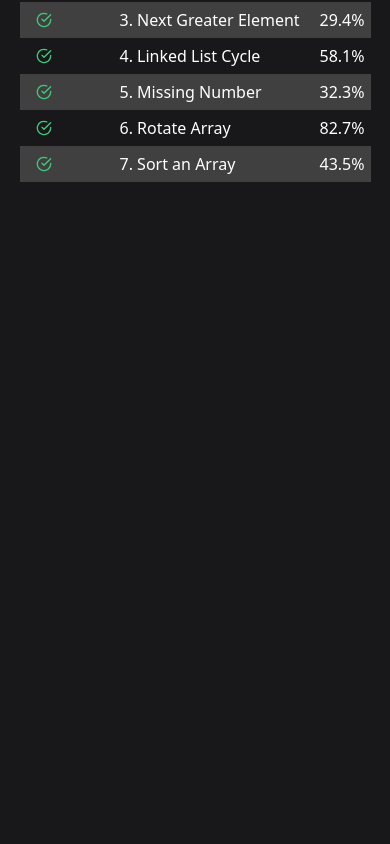
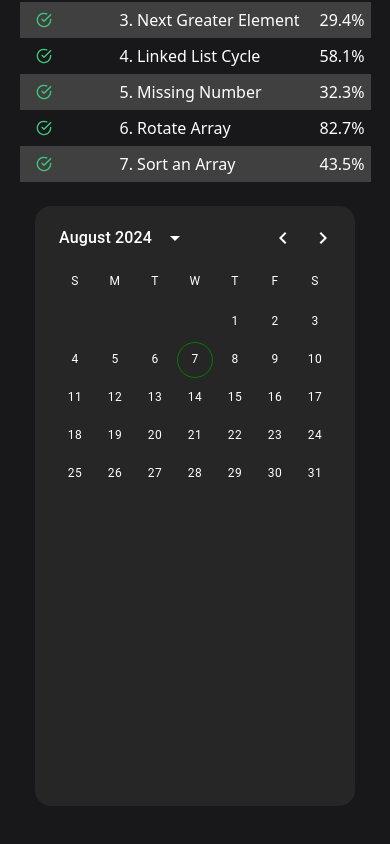
Before and after one commit to JahirPendhari09/Leetcode, a React (Create React App) app: page /problemset in a window 390 px wide. Shown: the part 1994-2838 px from the top of the page. Built offline with nearby package versions, Linux system fonts and the light colour scheme.

Commit message:
displaying calender is working

```diff
--- a/src/components/common/Header/Header.js
+++ b/src/components/common/Header/Header.js
@@ -21,7 +21,7 @@ const Header = () => {
       <div className={`flex w-full items-center justify-between ${problemExist ? '' : 'max-w-[1150px]'}  mx-auto  p-1 `}>
         <div className='hidden md:flex lg:flex gap-6 justify-center items-center text-[16px] font-medium'>
           <Link to='/'>
-            <img  src='https://upload.wikimedia.org/wikipedia/commons/8/8e/LeetCode_Logo_1.png' className='w-8 h-8'/>
+            <img  src='https://upload.wikimedia.org/wikipedia/commons/8/8e/LeetCode_Logo_1.png' className='w-8 h-8'  alt='link'/>
           </Link>
           {
             !problemExist ? <>
--- a/src/components/common/Select/Select.js
+++ b/src/components/common/Select/Select.js
@@ -38,6 +38,7 @@ export const SelectDropdown = ({ value, setValue, options }) => {
 			onChange={(e) => {
 				setValue(e);
 			}}
+			label=''
 		/>
 	);
 }
--- a/src/views/Problems/index.js
+++ b/src/views/Problems/index.js
@@ -1,19 +1,23 @@
 import React, { useState } from 'react'
 import { allTopics, coverImages, problems, topImages } from './static'
 import ProblemCard from './ProblemCard'
+import { DemoContainer, DemoItem } from '@mui/x-date-pickers/internals/demo';
+import { AdapterDayjs } from '@mui/x-date-pickers/AdapterDayjs';
+import { LocalizationProvider } from '@mui/x-date-pickers/LocalizationProvider';
+import { DateCalendar } from '@mui/x-date-pickers/DateCalendar';
 
-const ImageItem = ({src}) => {
+const ImageItem = ({ src }) => {
     return (
         <div className='w-full rounded-xl bg-neutral-800 h-30 cursor-pointer overflow-hidden'>
-            <img src={src} alt='image'  className='w-full h-full'  loading="lazy"  />
+            <img src={src} alt='image' className='w-full h-full' loading="lazy" />
         </div>
     )
 }
 
-const CoverImageItem = ({image, header, description}) => {
+const CoverImageItem = ({ image, header, description }) => {
     return (
         <div className='w-full  rounded-xl bg-neutral-800 h-26 cursor-pointer flex items-center p-4 gap-4'>
-            <img src={image} alt='image' className='w-[30%] h-[100%] rounded' loading='lazy'/>
+            <img src={image} alt='image' className='w-[30%] h-[100%] rounded' loading='lazy' />
             <div className='text-sm' >
                 <h4>{header}</h4>
                 <p className='text-[10px] mt-2 text-neutral-500'>{description}</p>
@@ -27,7 +31,7 @@ const Problems = () => {
     return (
         <div className='bg-zinc-900 -mt-[25px] pt-14 pb-10 '>
             <div className={`flex w-full  gap-6 justify-between max-w-[1150px] mx-auto mt-10 flex-col sm:flex-col md:flex-col lg:flex-row`}>
-                <div className=' w-[90%] m-auto  md:w-[90%] lg:w-[75%]'>
+                <div className=' w-[90%] m-auto  md:w-[90%] lg:w-[72%]'>
                     <div className='w-full '>
                         <div className='w-full grid grid-cols-1 gap-4 sm:grid-cols-1 md:grid-cols-2 lg:grid-cols-3'>
                             {
@@ -40,7 +44,7 @@ const Problems = () => {
                         </div>
                         <div className='w-full grid grid-cols-1 gap-4 sm:grid-cols-2 md:grid-cols-2 lg:grid-cols-3' >
                             {
-                                coverImages.map((item)=> <CoverImageItem {...item} key={item.id}/>)
+                                coverImages.map((item) => <CoverImageItem {...item} key={item.id} />)
                             }
                         </div>
                         <div className=' w-full overflow-auto gap-4 mt-10 grid grid-cols-3 sm:grid-cols-3 md:grid-cols-6 lg:grid-cols-6 '>
@@ -64,7 +68,7 @@ const Problems = () => {
                                 <tbody className='text-left text-[16px]'>
                                     {
                                         problems.map((problem) => (
-                                            <ProblemCard  {...problem} key={problem.id}/>
+                                            <ProblemCard  {...problem} key={problem.id} />
                                         ))
                                     }
                                 </tbody>
@@ -72,9 +76,35 @@ const Problems = () => {
                         </div>
                     </div>
                 </div>
-                <div className='lg:w-[24%] h-[600px] rounded-2xl bg-neutral-800 m-auto mt-0 sm:w-[90%] md:w-[90%]'>
+                <div className='lg:w-[28%] h-[600px] rounded-2xl bg-neutral-800 m-auto mt-0 sm:w-[90%] md:w-[90%]'>
                     <div>
-
+                        <LocalizationProvider dateAdapter={AdapterDayjs}>
+                            <DateCalendar
+                                sx={{
+                                    // Change the color of the day text
+                                    '& .MuiPickersDay-root': {
+                                        color: 'white',
+                                    },
+                                    // Change the background color of today's date
+                                    '& .MuiPickersDay-root.Mui-selected': {
+                                        backgroundColor: 'green',
+                                        color: 'white', // Optional: Make text white on green background
+                                    },
+                                    // Change the border color for today's date
+                                    '& .MuiPickersDay-root.MuiPickersDay-today': {
+                                        borderColor: 'green',
+                                    },
+                                    // // Change the color of the left/right arrows
+                                    '& .MuiPickersCalendarHeader-switchViewButton, & .MuiPickersArrowSwitcher-button': {
+                                        color: 'white',
+                                    },
+                                    // Change the color of the week day labels (Mon, Tue, etc.)
+                                    '& .MuiDayCalendar-weekDayLabel': {
+                                        color: 'white !important', // Use !important to ensure override
+                                    },
+                                }}
+                            />
+                        </LocalizationProvider>
                     </div>
                 </div>
             </div>
--- a/src/views/Workspace/ProblemDescription.js
+++ b/src/views/Workspace/ProblemDescription.js
@@ -96,7 +96,7 @@ const ProblemDescription = ({ problem, _solved }) => {
 					<div className='h-full text-sm flex items-center cursor-pointer pl-2  text-neutral-400 font-medium'>
 						<div className=" flex items-center w-20 px-2 gap-2 h-4/5 bg-neutral-600 rounded-tl-lg rounded-bl-lg  " onClick={handleLike}>
 							<AiOutlineLike className='text-dark-blue' color={updating.likes ? 'blue' : ''} />
-							<p>54.5K</p>
+							<p className="text-white">54.5K</p>
 						</div>
 						<div className=" ml-[1px] flex items-center w-8 px-2 gap-2 h-4/5 bg-neutral-600 rounded-tr-lg rounded-br-lg   "  onClick={handleDislike}>
 							{<AiOutlineDislike color={updating.dislikes ? 'blue' : ''} />}
```
Also changed, not shown: package.json (+7 -1 lines), 2 other files (tests, documents, lock files or other folders).
